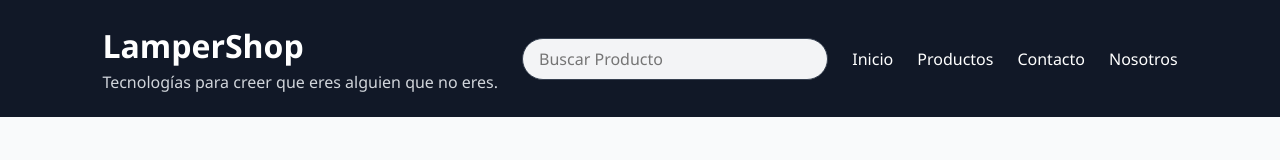
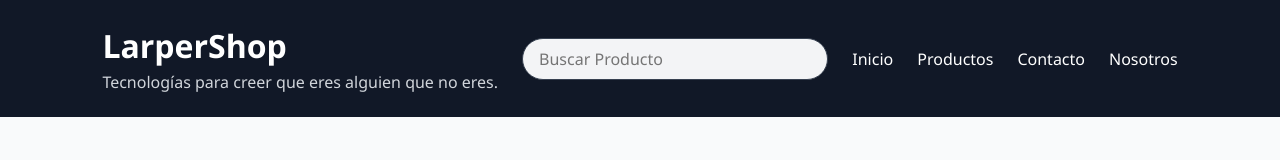
Before and after one commit to Atlost-dev/catalogo-React, a React (Vite) app: page / in a window 1280 px wide. Shown: the top 160 px of the page. Built offline with nearby package versions, Linux system fonts and the light colour scheme.

Commit message:
nombre corregido

```diff
--- a/src/components/Header.jsx
+++ b/src/components/Header.jsx
@@ -3,7 +3,7 @@ function Header({ onSearch }) {
   return (
     <header className="encabezado">
       <div>
-        <h1>LamperShop</h1>
+        <h1>LarperShop</h1>
         <p>Tecnologías para creer que eres alguien que no eres.</p>
       </div>
 
```
